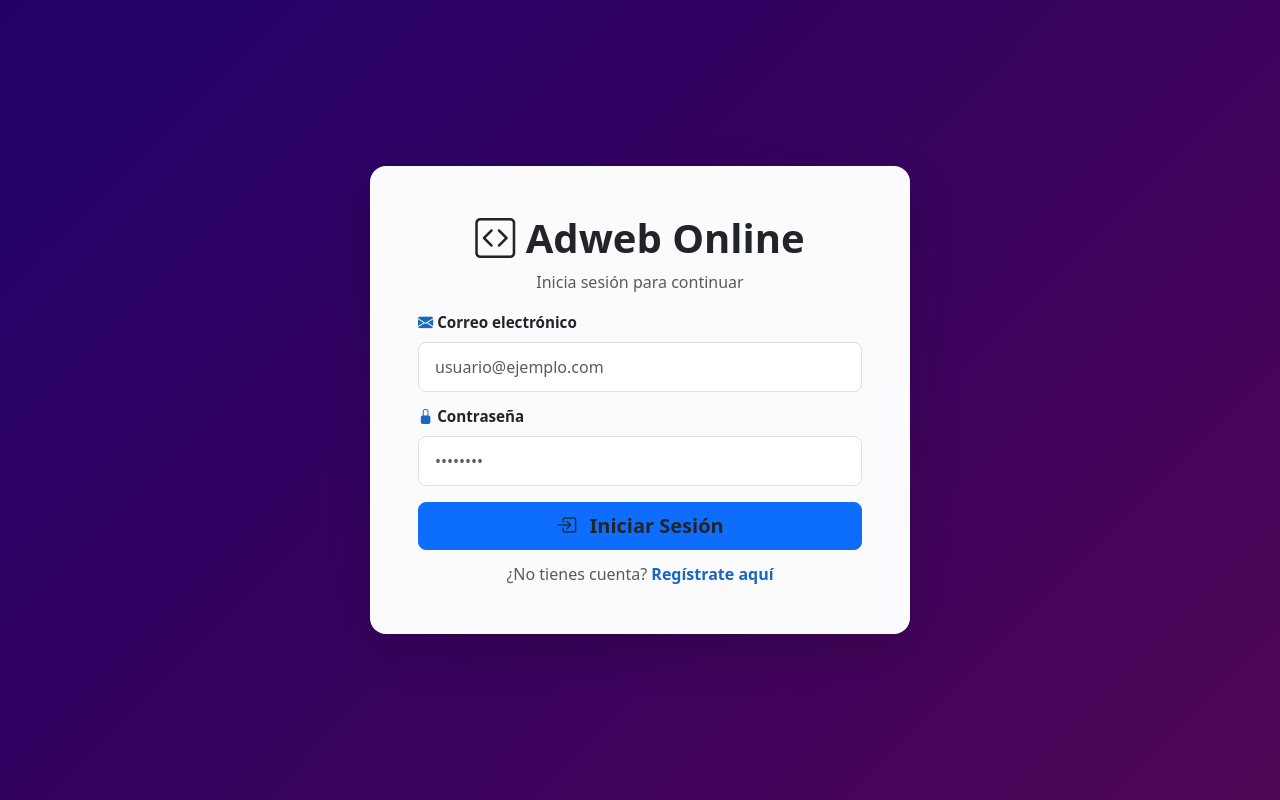
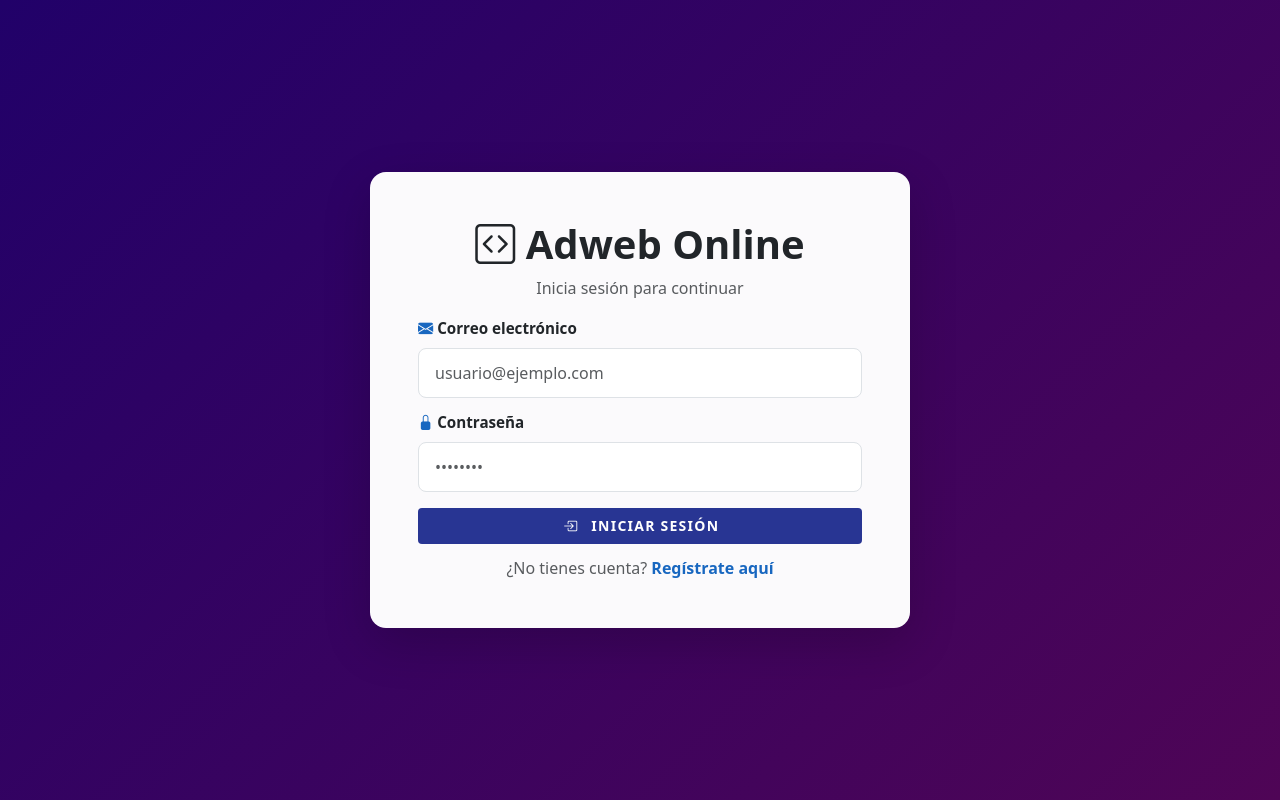
Before and after one commit to GRomanD3v/M7-ABPRO2, a Vue app: page /login in a window 1280 px wide. Built offline with nearby package versions, Linux system fonts and the light colour scheme; no server answers.

Commit message:
cambios esteticos

```diff
--- a/src/components/Login.vue
+++ b/src/components/Login.vue
@@ -91,10 +91,11 @@ const handleLogin = async () => {
               <div>{{ error }}</div>
             </div>
 
-            <!-- Botón Login -->
-            <button
+            <!-- Botón Login con vuetify-->
+            <v-btn variant="flat"
               type="submit"
-              class="btn btn-primary btn-lg w-100 fw-semibold"
+              color="indigo-darken-3"
+              class="btn-lg w-100 fw-semibold"
               :disabled="loading"
             >
               <span v-if="loading"> <!-- Usa la ref local reactiva 'loading' -->
@@ -108,10 +109,10 @@ const handleLogin = async () => {
                 <i class="bi bi-box-arrow-in-right me-2"></i>
                 Iniciar Sesión
               </span>
-            </button>
+            </v-btn>
             <!-- Link a Registro -->
-            <div class="text-center mt-3">
-              <p class="mb-0 text-muted">
+            <div class="text-center mt-3 text-h7">
+              <p class="mb-0 text-muted ">
                 ¿No tienes cuenta?
                 <router-link
                   to="/register"
--- a/src/views/AdminView.vue
+++ b/src/views/AdminView.vue
@@ -148,12 +148,12 @@ const goToEdit = (cursoId) => {
 
     <div class="admin-view-wrapper bg-white">
         <main class="container py-4">
-            <h2 class="mb-4 text-primary text-center">Panel de Administración de Cursos</h2>
+            <h2 class="mb-4 text-primary text-center text-h4">Panel de Administración de Cursos</h2>
 
             <div class="d-flex justify-content-end mb-3">
-                <button @click="openAddModal" class="btn btn-primary fw-semibold">
+                <v-btn @click="openAddModal" class="btn fw-semibold" color="indigo-darken-3">
                     <i class="bi bi-plus-circle-fill me-2"></i> Agregar Nuevo Curso
-                </button>
+                </v-btn>
             </div>
 
             <div class="table-responsive shadow-sm rounded-3">
--- a/src/views/HomeView.vue
+++ b/src/views/HomeView.vue
@@ -67,7 +67,7 @@ onUnmounted(() => {
           <div class="card h-100 shadow-sm border-0 rounded-3 course-card">
 
             <div class="d-flex justify-center align-center" style="height: 100%;">
-              <v-img :aspect-ratio="1/1" class="bg-surface" :src="course.img" width="200" cover></v-img>
+              <v-img :aspect-ratio="16/9" class="bg-surface" :src="course.img" width="200" cover></v-img>
             </div>
             <!-- Esta img esta con componente Vuetify -->
 
```
